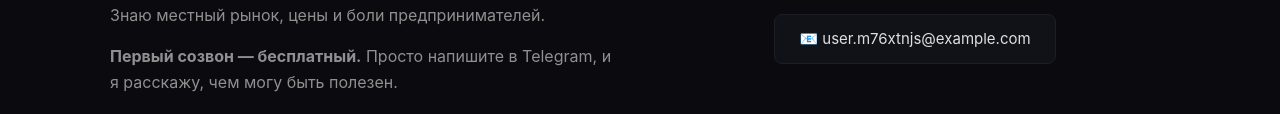
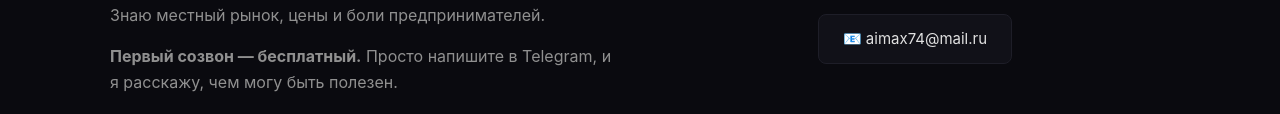
Before and after one commit to maxxam79-code/aimax74.github.io, a plain HTML site: page index.html in a window 1280 px wide. Shown: the part 3926-4040 px from the top of the page. Drawn offline with Linux system fonts and the light colour scheme.

Commit message:
Update index.html

```diff
--- a/index.html
+++ b/index.html
@@ -289,8 +289,8 @@
                     <a href="#" target="_blank">
                         ✉️ Написать в Telegram
                     </a>
-                    <a href="mailto:user.m76xtnjs@example.com">
-                        📧 user.m76xtnjs@example.com
+                    <a href="mailto:aimax74@mail.ru">
+                        📧 aimax74@mail.ru
                     </a>
                 </div>
             </div>
```
